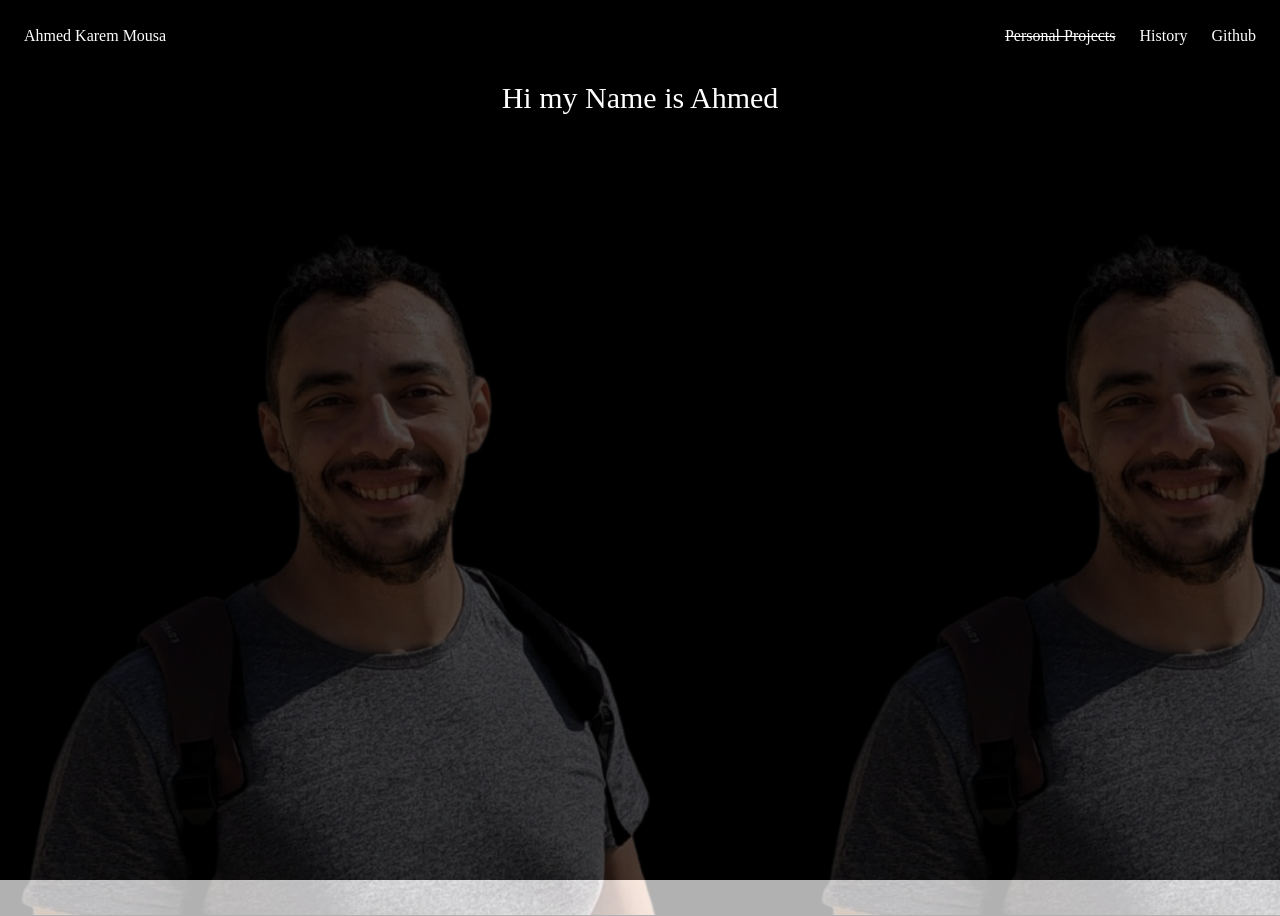
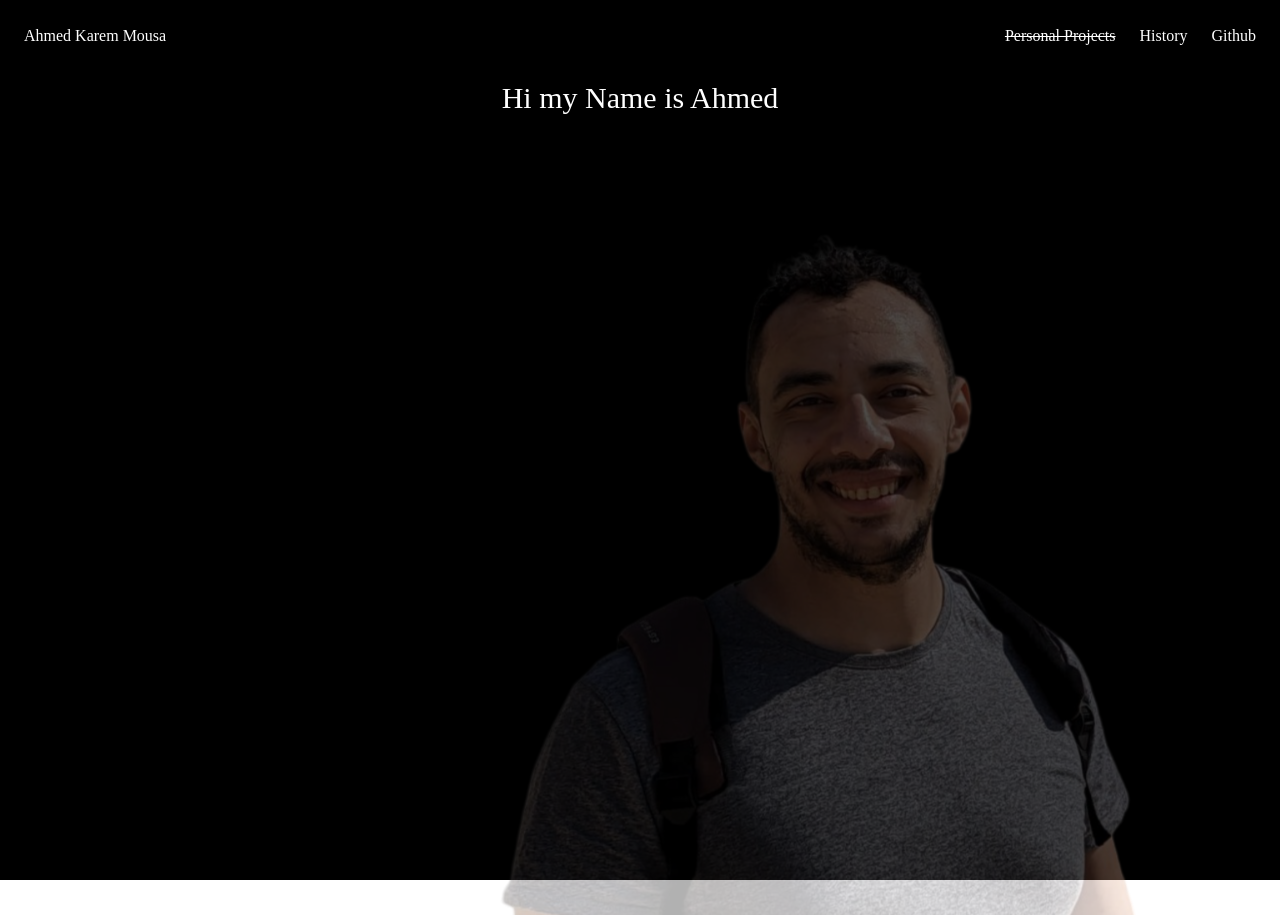
Before and after one commit to AhmedMousa-ag/website-akm, a React (Vite) app: page / in a window 1280 px wide. Built offline with nearby package versions, Linux system fonts and the light colour scheme.

Commit message:
fix(background image): moved to tailwind instead of styles

```diff
--- a/src/components/BasePage.tsx
+++ b/src/components/BasePage.tsx
@@ -1,19 +1,18 @@
-import MyPic from "../assets/my-picture.png";
+// import MyPic from "../assets/my-picture.png";
 
 export const BasePage = ({
   children,
-  className,
+  cssClass,
 }: {
   children?: React.ReactNode;
-  className?: string;
+  cssClass?: string;
 }) => {
+  const className =
+    "h-full opacity-30 bg-no-repeat bg-right-top bg-fixed bg-akmpic";
   return (
-    <div className={className}>
+    <div className={cssClass}>
       {children}
-      <div
-        className={className + " opacity-30"}
-        style={{ backgroundImage: `url(${MyPic}) ` }}
-      ></div>
+      <div className={className}></div>
     </div>
   );
 };
--- a/src/pages/Home/Home.tsx
+++ b/src/pages/Home/Home.tsx
@@ -6,5 +6,5 @@ export const HomePage = ({
   className?: string;
   children?: React.ReactNode;
 }) => {
-  return <BasePage className={className}>{children}</BasePage>;
+  return <BasePage cssClass={className}>{children}</BasePage>;
 };
--- a/tailwind.config.js
+++ b/tailwind.config.js
@@ -5,6 +5,9 @@ export default {
     fontFamily: {
       poppins: ["Poppins"],
     },
+    backgroundImage: {
+      akmpic: "url('./src/assets/my-picture.png')",
+    },
   },
   plugins: [],
 };
```
Also changed, not shown: 1 other file (tests, documents, lock files or other folders).
